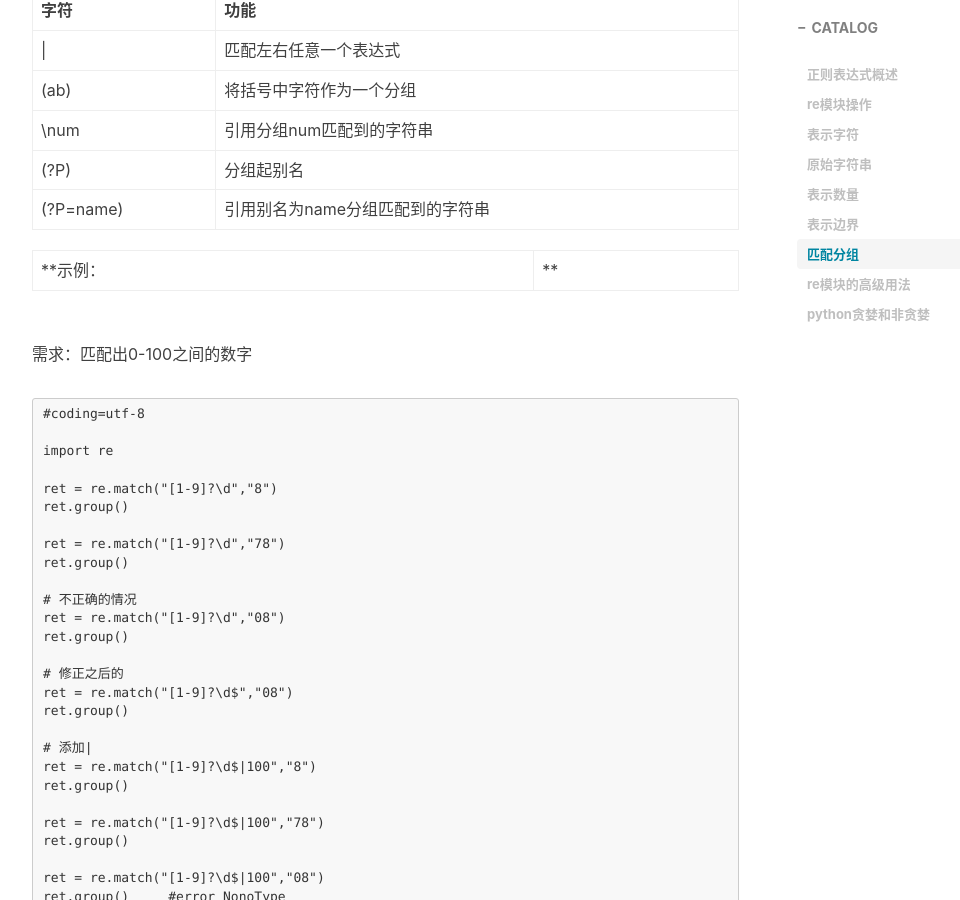
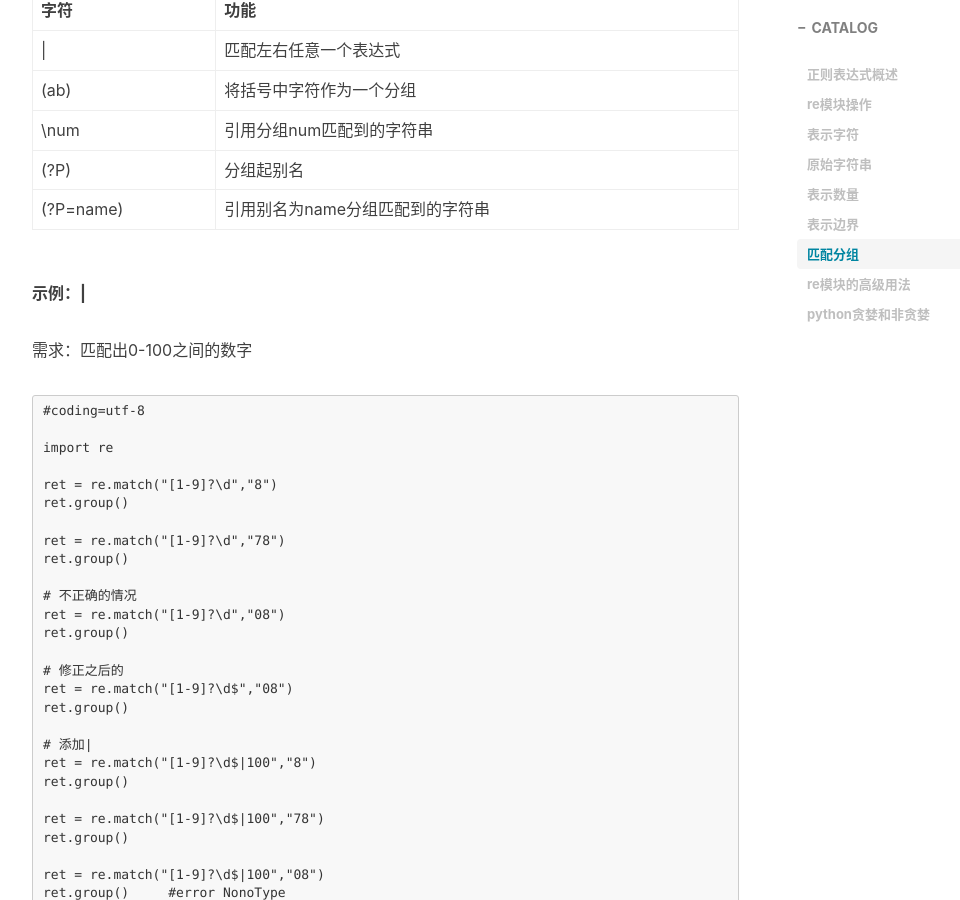
Before and after one commit to wuqiufeng/wuqiufeng.github.io, a Jekyll site: the page built from _posts/2018-01-08-正则表达式.md, in a window 1280 px wide and 900 px high, scrolled down 6296 px. Shown: the whole window, without its empty margins (233-1193 px from the left). Built offline with Jekyll 4.4.1, drawn with Linux system fonts in a browser that asks for light colours; nearby versions of some CDN libraries; comment, search, counter and statistics services are not loaded.

```diff
--- a/_posts/2018-01-08-正则表达式.md
+++ b/_posts/2018-01-08-正则表达式.md
@@ -272,7 +272,7 @@ AttributeError: 'NoneType' object has no attribute 'group'
 |(?P<name>)|	分组起别名|
 |(?P=name)|	引用别名为name分组匹配到的字符串|
 
-**示例：|**
+**示例：\|**
 
 需求：匹配出0-100之间的数字
 
```
